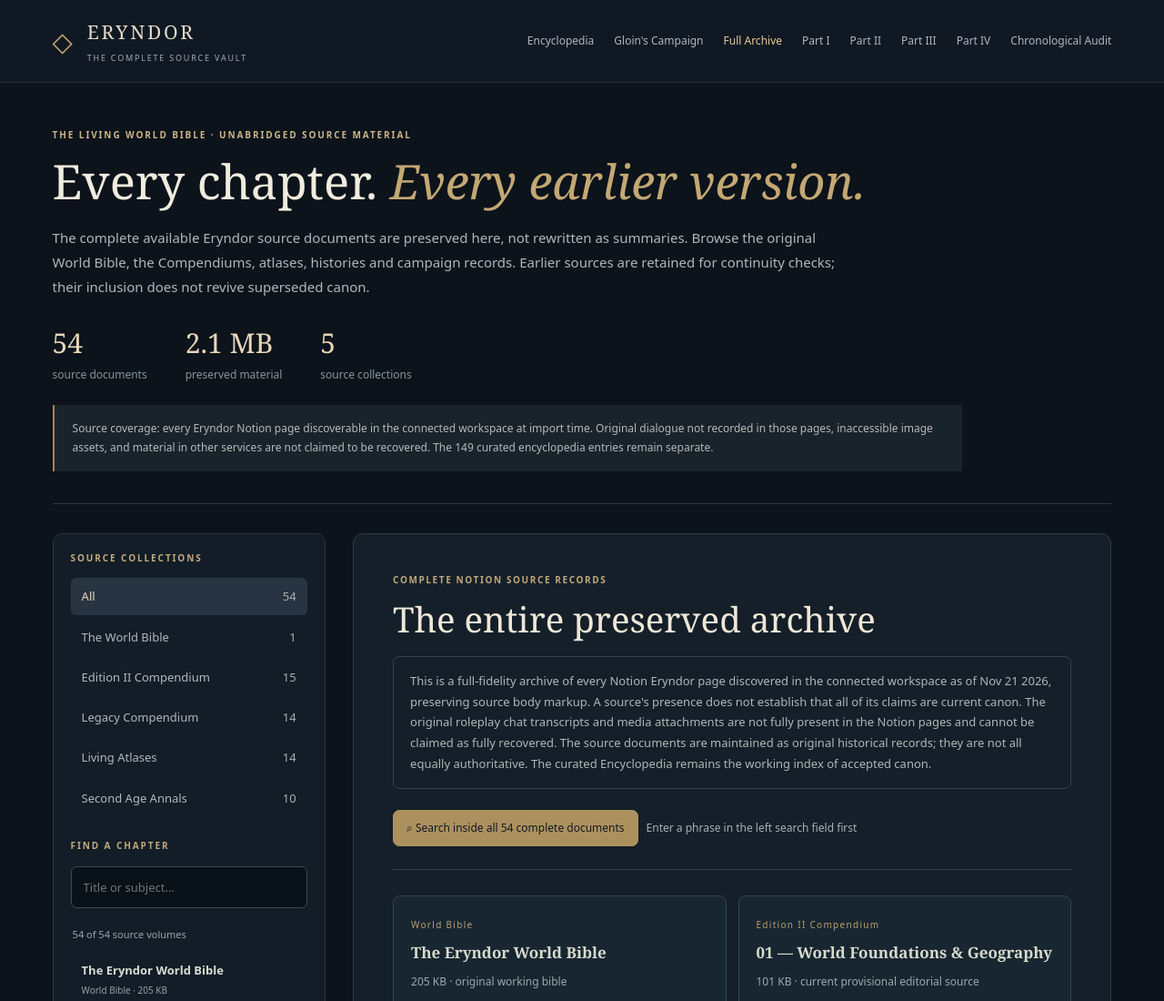
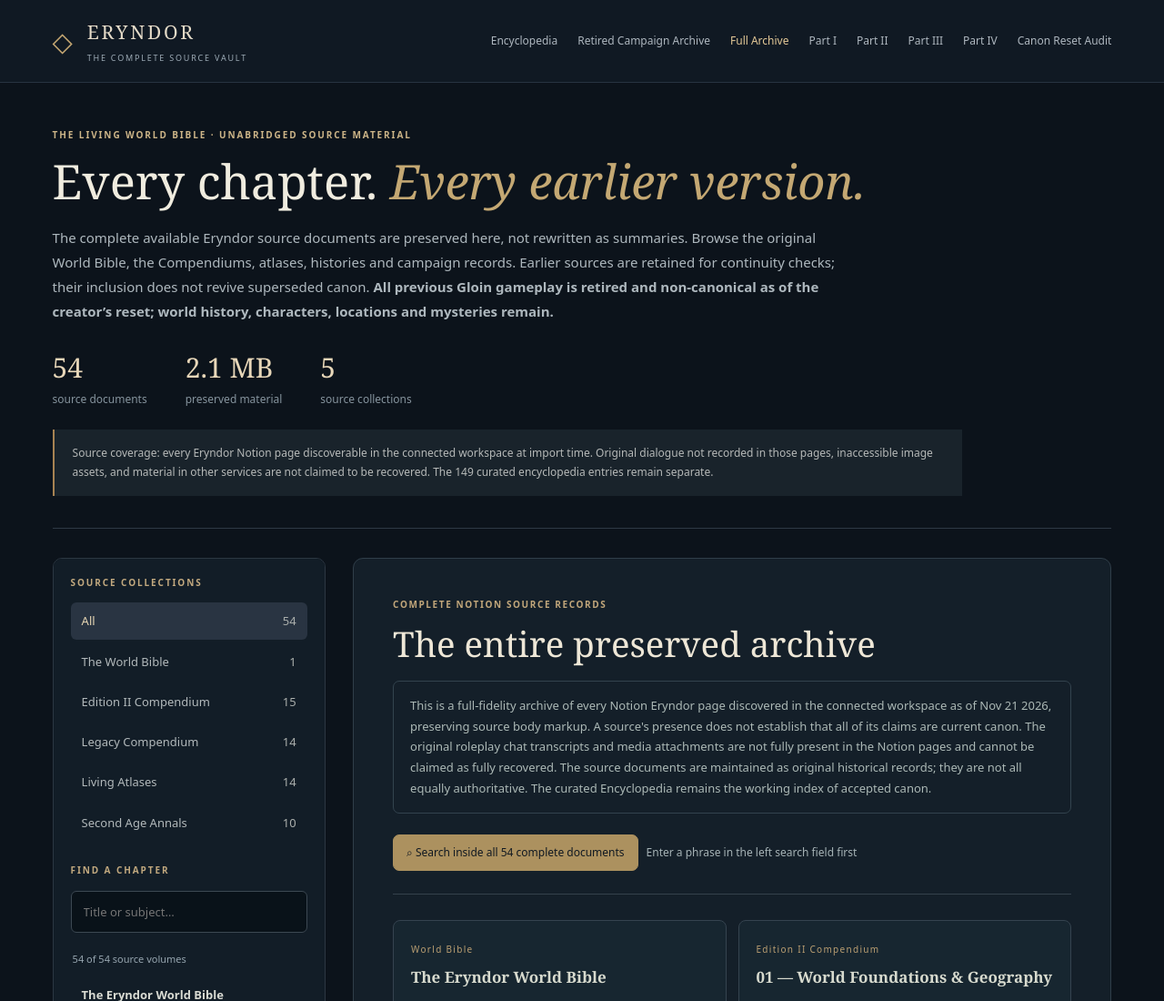
Before and after one commit to Skin2369420/eryndor-world-bible, a plain HTML site: page vault.html in a window 1280 px wide. Shown: the top 1100 px of the page at 91% size. Drawn offline with Linux system fonts and the light colour scheme.

Commit message:
Label archived Gloin campaign noncanonical throughout source vault navigation

```diff
--- a/vault.html
+++ b/vault.html
@@ -14,13 +14,13 @@
 <body class="vault-body">
   <header class="vault-top">
     <a class="vault-brand" href="./index.html#home"><span class="vault-mark">◇</span><span>ERYNDOR <small>THE COMPLETE SOURCE VAULT</small></span></a>
-    <nav class="vault-links"><a href="./index.html#library">Encyclopedia</a><a href="./index.html#campaign">Gloin's Campaign</a><a class="vault-current" href="./vault.html">Full Archive</a><a href="./quarter-1.html">Part I</a><a href="./quarter-2.html">Part II</a><a href="./quarter-3.html">Part III</a><a href="./quarter-4.html">Part IV</a><a href="./chronological-audit.html">Chronological Audit</a></nav>
+    <nav class="vault-links"><a href="./index.html#library">Encyclopedia</a><a href="./index.html#campaign">Retired Campaign Archive</a><a class="vault-current" href="./vault.html">Full Archive</a><a href="./quarter-1.html">Part I</a><a href="./quarter-2.html">Part II</a><a href="./quarter-3.html">Part III</a><a href="./quarter-4.html">Part IV</a><a href="./chronological-audit.html">Canon Reset Audit</a></nav>
   </header>
   <main class="vault-wrap">
     <section class="vault-hero">
       <p class="vault-kicker">THE LIVING WORLD BIBLE · UNABRIDGED SOURCE MATERIAL</p>
       <h1>Every chapter. <em>Every earlier version.</em></h1>
-      <p>The complete available Eryndor source documents are preserved here, not rewritten as summaries. Browse the original World Bible, the Compendiums, atlases, histories and campaign records. Earlier sources are retained for continuity checks; their inclusion does not revive superseded canon.</p>
+      <p>The complete available Eryndor source documents are preserved here, not rewritten as summaries. Browse the original World Bible, the Compendiums, atlases, histories and campaign records. Earlier sources are retained for continuity checks; their inclusion does not revive superseded canon. <strong>All previous Gloin gameplay is retired and non-canonical as of the creator’s reset; world history, characters, locations and mysteries remain.</strong></p>
       <div class="vault-metrics"><div><strong id="vaultCount">54</strong><span>source documents</span></div><div><strong id="vaultSize">2.1 MB</strong><span>preserved material</span></div><div><strong>5</strong><span>source collections</span></div></div>
       <div class="vault-warning">Source coverage: every Eryndor Notion page discoverable in the connected workspace at import time. Original dialogue not recorded in those pages, inaccessible image assets, and material in other services are not claimed to be recovered. The 149 curated encyclopedia entries remain separate.</div>
     </section>
```
